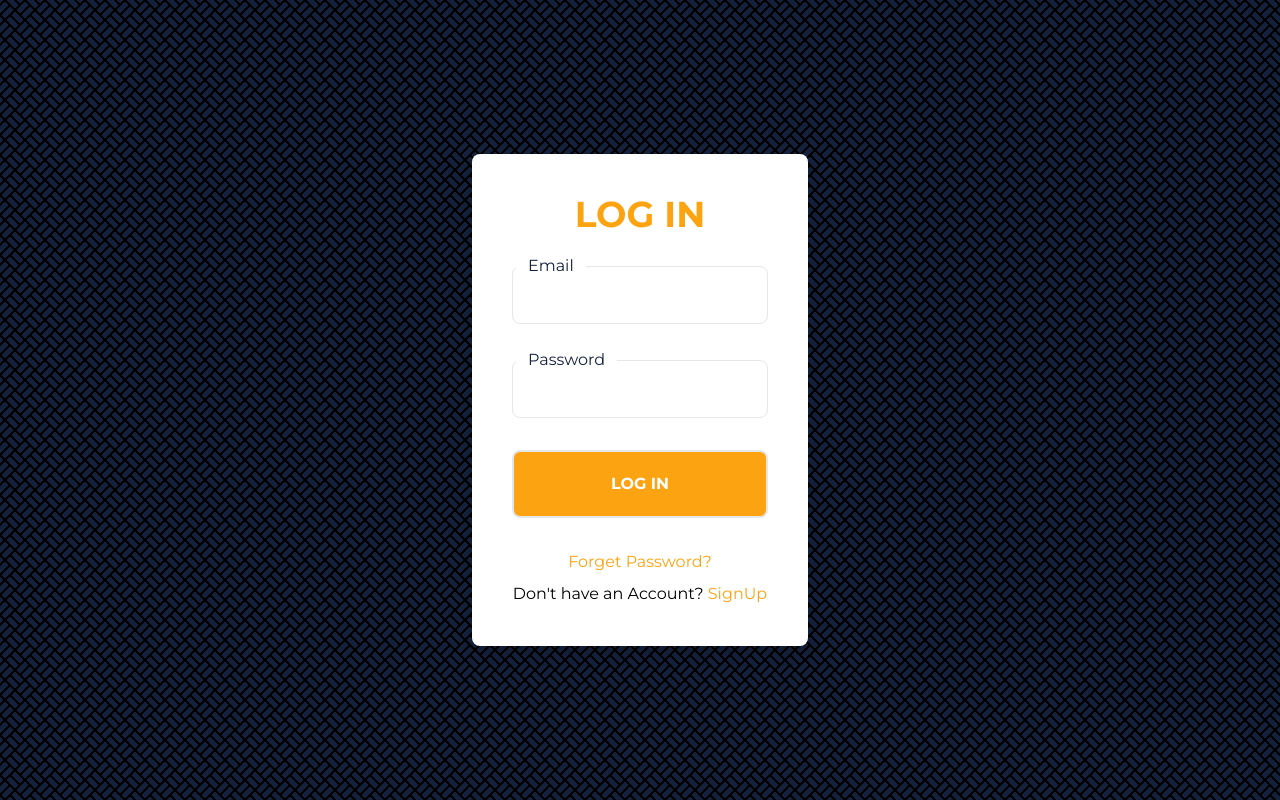
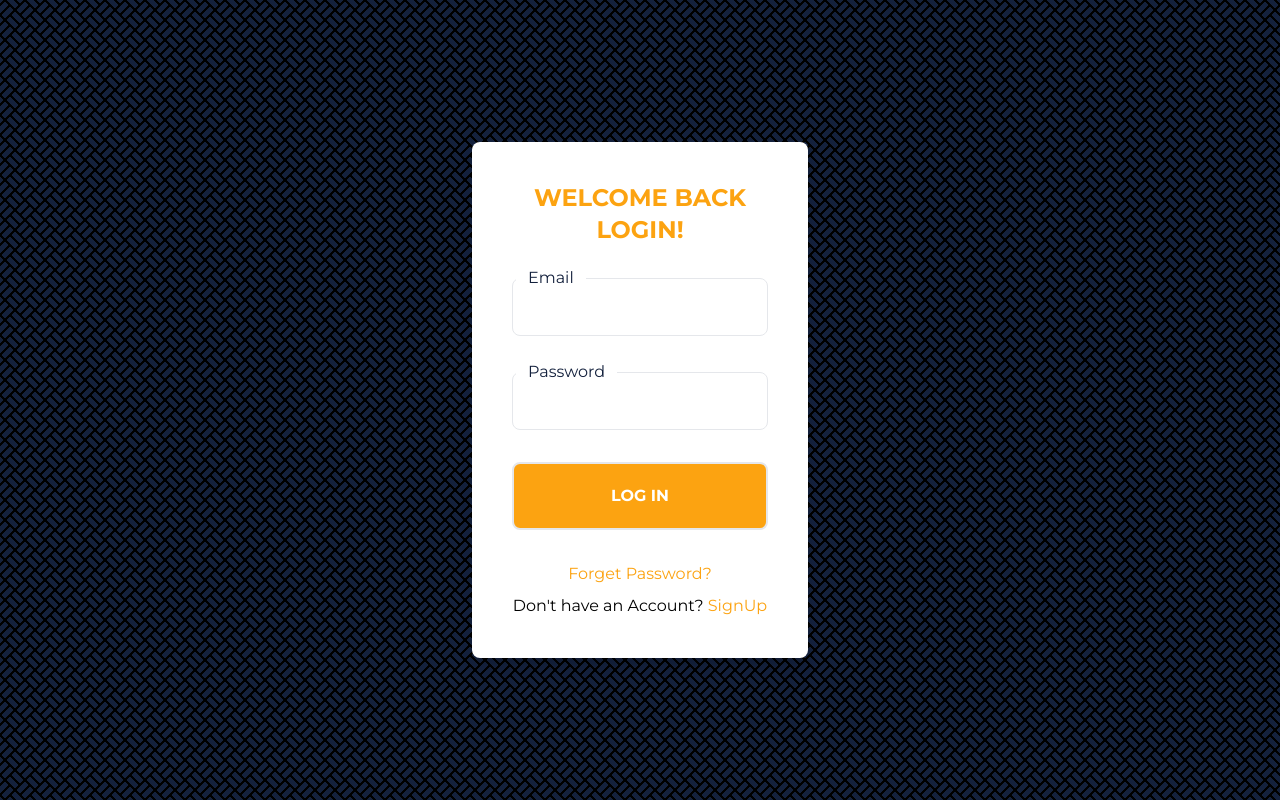
Before and after one commit to HasanCoder66/BRANDING-WORKING, a React (Vite) app in the folder Branding-Frontend/: page /login in a window 1280 px wide. Built offline with nearby package versions, Linux system fonts and the light colour scheme.

Commit message:
login done

```diff
--- a/Branding-Frontend/src/components/LoginForm.jsx
+++ b/Branding-Frontend/src/components/LoginForm.jsx
@@ -76,8 +76,8 @@ function LoginForm() {
     <div className="bg-login-bg-imag w-[60%] flex justify-center ">
       <div className="flex justify-center w-full items-center gap-[4em] px-12 py-20">
         <div className="w-[50%] p-10 shadow-lg bg-white rounded-lg">
-          <h1 className="text-4xl block  font-bold text-theme-red text-center">
-            LOG IN
+          <h1 className="text-2xl block  font-bold text-theme-red text-center uppercase">
+            Welcome Back Login!
             <br />
           </h1>
           <div className="mt-4 relative">
--- a/Branding-Frontend/src/components/SignupForm.jsx
+++ b/Branding-Frontend/src/components/SignupForm.jsx
@@ -119,7 +119,7 @@ function SignUpForm() {
       <div className="flex justify-center w-full items-center gap-[4rem]  px-12 py-10">
         <form className="w-[50%]  p-10 shadow-lg bg-white   rounded-lg">
           <h1 className="text-2xl block  font-bold text-theme-red text-center uppercase">
-          Join Branding Hopes
+          Join Branding Hopes!
             <br />
           </h1>
           <div className="mt-4 relative">
--- a/Branding-Frontend/src/pages/LoginPage/Login.jsx
+++ b/Branding-Frontend/src/pages/LoginPage/Login.jsx
@@ -1,12 +1,23 @@
-import React from 'react'
-import { LoginForm } from '../../components'
+import React from "react";
+import { LoginForm } from "../../components";
+import { Helmet } from "react-helmet-async";
 
 const Login = () => {
   return (
-    <div className="landingContainer  h-screen flex justify-center items-center min-h-dvh">
-    <LoginForm />
-  </div>
-  )
-}
+    <>
+      <Helmet>
+        <meta
+          name="description"
+          content="Welcome back to Branding Hopes! Log in to access your account and continue your journey with our digital marketing services and resources."
+        />
+        <link rel="canonical" href="https://www.brandinghopes.com/login" />
+      </Helmet>
 
-export default Login
+      <div className="landingContainer  h-screen flex justify-center items-center min-h-dvh">
+        <LoginForm />
+      </div>
+    </>
+  );
+};
+
+export default Login;
```
